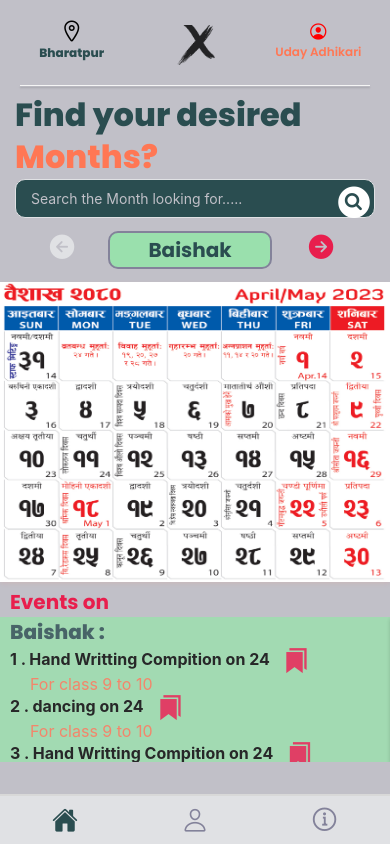
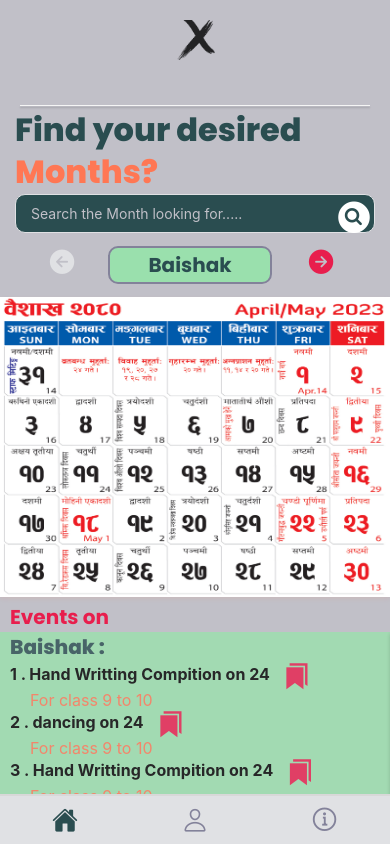
Before and after one commit to udayadhikari2/rrls_calendar, a React Native app: screen /Home in a window 390 px wide. Built offline with nearby package versions, Linux system fonts and the light colour scheme.

Commit message:
complete of home page

```diff
--- a/components/home/findingMonths/Events.jsx
+++ b/components/home/findingMonths/Events.jsx
@@ -15,7 +15,7 @@ const Events = ({ eventRef }) => {
                         <View style={styles.tileContainer}>
                             <Text style={styles.eventName}>{eventItem.eventId} . {eventItem.eventName} on {eventItem.date}</Text>
                             <TouchableOpacity>
-                                <Ionicons style={styles.fav} name="bookmarks-sharp" color={COLORS.red} size={25} />
+                                <Ionicons style={styles.fav} name="bookmarks-sharp" color={COLORS.red} size={26} />
                             </TouchableOpacity>
                         </View>
                         <Text style={styles.eventDescription}>{eventItem.description}</Text>
@@ -36,7 +36,8 @@ const Events = ({ eventRef }) => {
                 horizontal
                 pagingEnabled
                 showsHorizontalScrollIndicator={false}
-                renderItem={renderItem} />
+                renderItem={renderItem}
+               />
         </View>
     )
 }
--- a/components/home/findingMonths/Events.style.js
+++ b/components/home/findingMonths/Events.style.js
@@ -19,7 +19,7 @@ const styles = StyleSheet.create({
     },
     cardContainer: {
         // borderWidth:2,
-        height:145,
+        height:165,
         width: width,
         backgroundColor: COLORS.lightGreen,
         opacity:0.8,
--- a/components/home/profile/Profile.jsx
+++ b/components/home/profile/Profile.jsx
@@ -7,7 +7,7 @@ const Profile = () => {
             <View style={styles.profile}>
                 <Ionicons name="person-circle-outline" size={20} color="red" />
                 <Text style={styles.profileTitle}>
-                    Uday Adhikari
+                    This is the profile section.
                 </Text>
             </View>
         </TouchableOpacity>
--- a/screens/Home.jsx
+++ b/screens/Home.jsx
@@ -51,11 +51,11 @@ function Home(props) {
     return (
         <SafeAreaView style={styles.homeContainer}>
             <View style={styles.homeContainerWrapper}>
-                <Location />
+                {/* <Location /> */}
                 <View style={styles.appTitle}>
                     <Logo />
                 </View>
-                <Profile />
+                {/* <Profile /> */}
             </View>
             <View style={styles.line} />
             <FindingMonths
--- a/screens/home.style.js
+++ b/screens/home.style.js
@@ -13,16 +13,10 @@ const styles = StyleSheet.create({
         alignItems: "center",
         // padding: 5,
     },
-    appTitle: {
-        width: 100,
-        justifyContent: "center",
-        alignItems: "center",
-        padding: 5,
-    },
     line: {
         borderBottomWidth: 1,
         borderColor: COLORS.dimWhite,
-        marginVertical: 5,
+        marginTop: 35,
         marginHorizontal: 20,
         shadowColor: 'black',
         shadowOffset: { width: 0, height: 2 },
```
